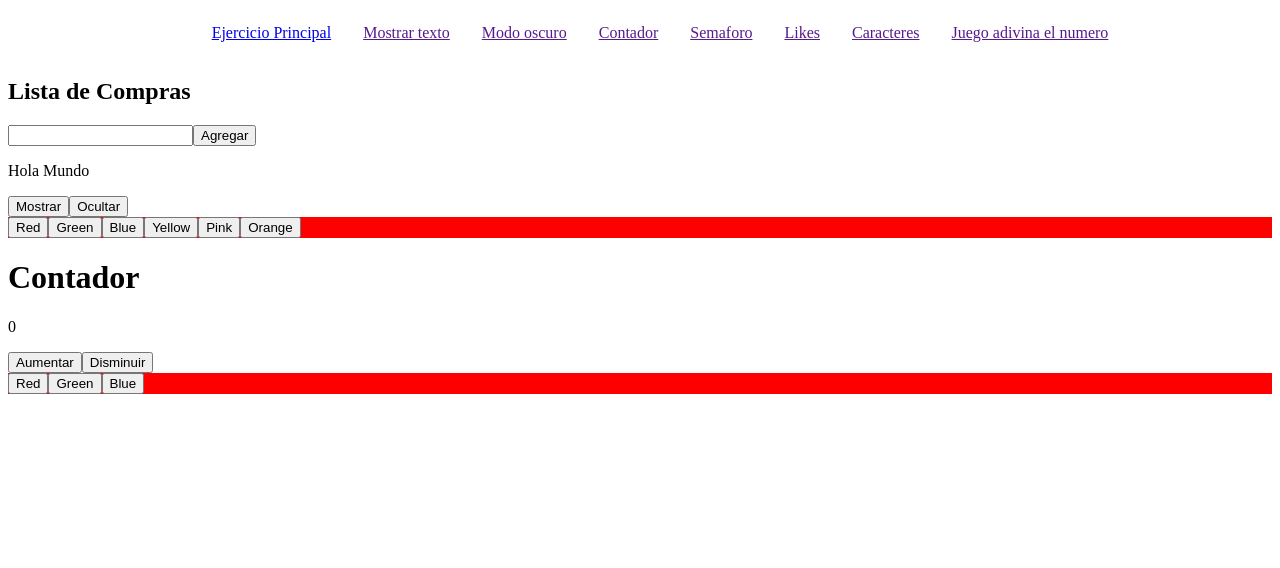
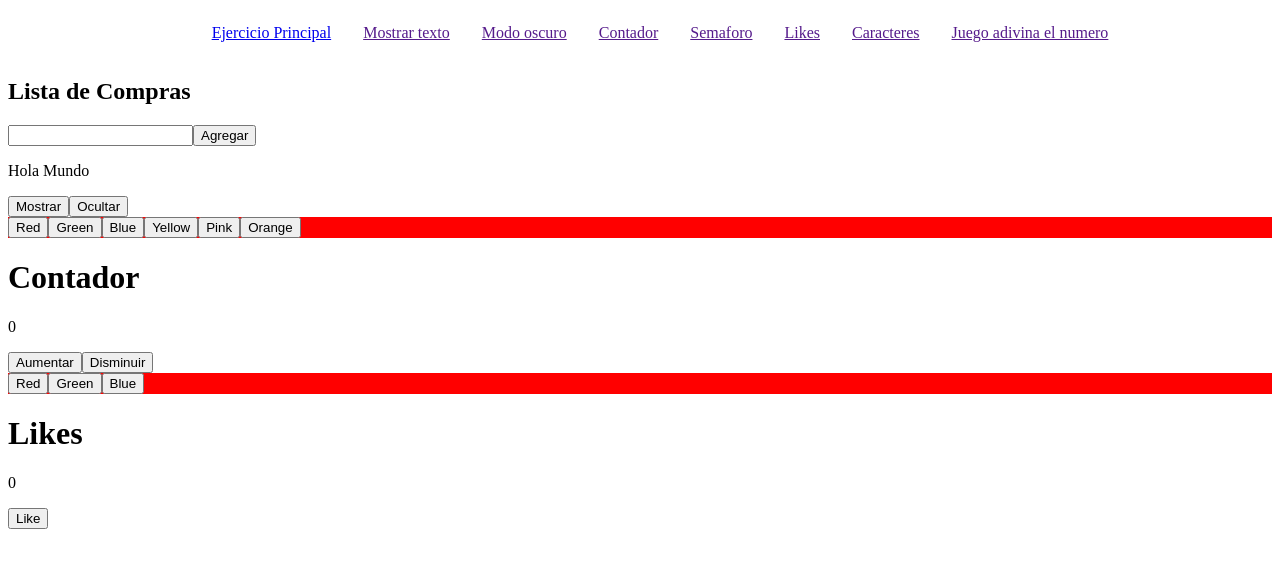
Before and after one commit to Chimal-sn/Manejo-de-Estado, a React (Vite) app in the folder manejo-estado/: page / in a window 1280 px wide. Shown: the top 568 px of the page. Built offline with nearby package versions, Linux system fonts and the light colour scheme.

Commit message:
Ft. Likes

```diff
--- a/manejo-estado/src/App.jsx
+++ b/manejo-estado/src/App.jsx
@@ -3,6 +3,7 @@ import MostrarTexto from './componentes/mostrarTexto'
 import Fondo from './componentes/fondo'
 import Contador from './componentes/contador'
 import Semaforo from './componentes/semaforo'
+import Likes from './componentes/likes'
 
 function App() {
   return (
@@ -12,6 +13,7 @@ function App() {
       <Fondo />
       <Contador />
       <Semaforo />
+      <Likes />
     </>
   )
 }
--- a/manejo-estado/src/componentes/contador.jsx
+++ b/manejo-estado/src/componentes/contador.jsx
@@ -16,10 +16,6 @@ function Contador() {
         }
     }
 
-    const reiniciar = () => {
-        setContador(0)
-    }
-
     return (
         <div>
             <h1>Contador</h1>
--- /dev/null
+++ b/manejo-estado/src/componentes/likes.jsx
@@ -0,0 +1,28 @@
+import { useState } from "react";
+
+function Likes() {
+
+    const [likes, setLikes] = useState(0)
+
+    const darLike = () => {
+        if (likes === 1) {
+            setLikes(0)
+        } else {
+            setLikes(likes + 1)
+        }
+    }
+
+
+
+    return (
+        <div>
+            <h1>Likes</h1>
+            <p>{likes}</p>
+
+            <button onClick={darLike}>Like</button>
+
+        </div>
+    )
+}
+
+export default Likes
```
